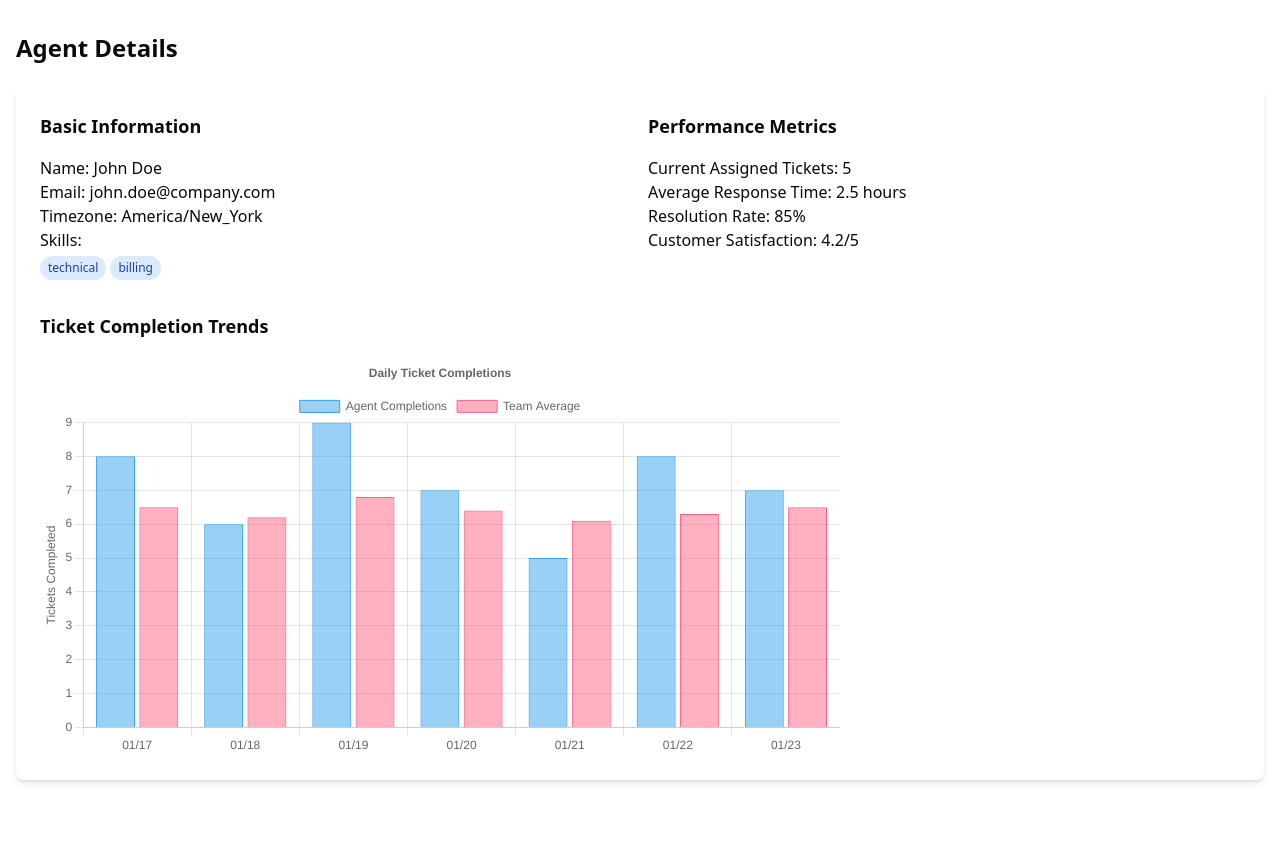
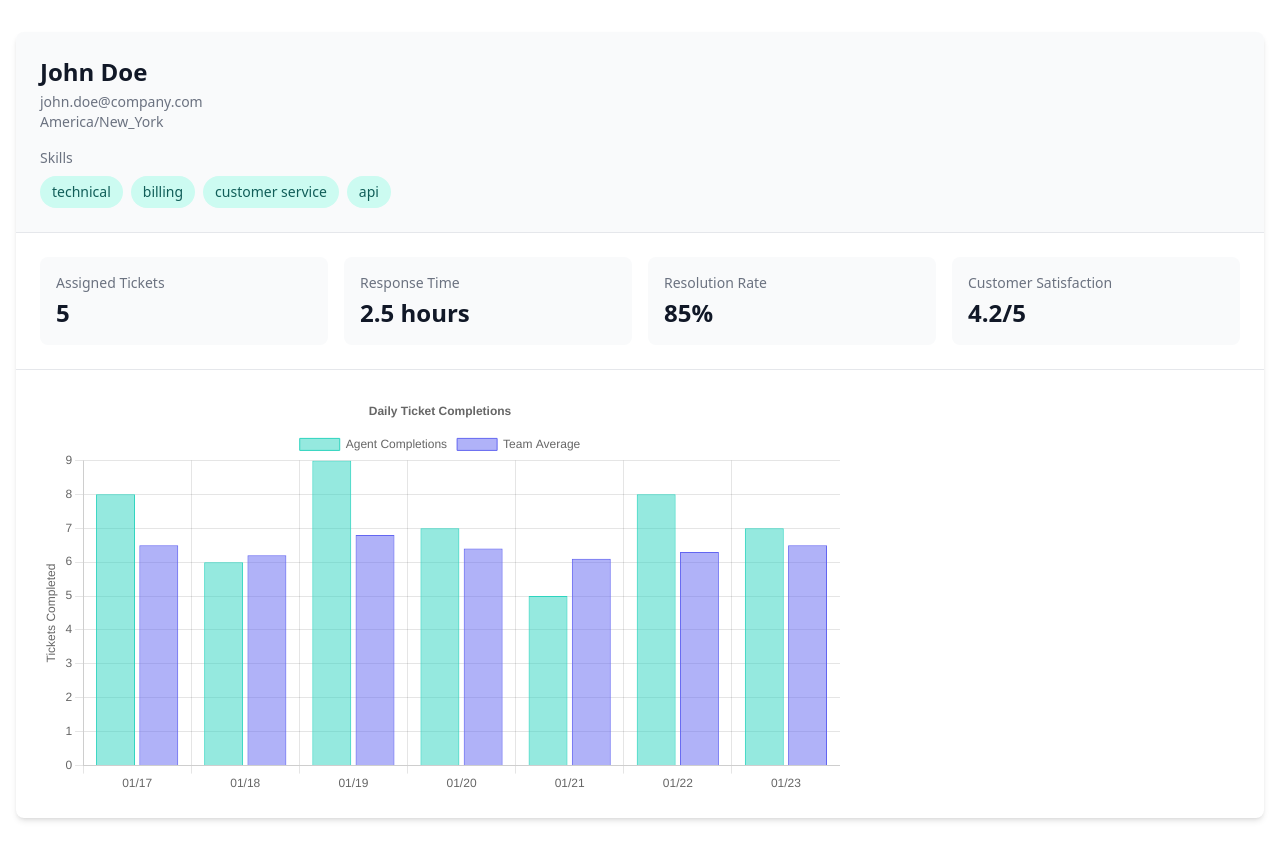
Before and after one commit to arpankg/zendesk-clone, a React (Vite) app: page /admin/agent/1 in a window 1280 px wide. Before the commit the page ends 812 px from the top, so only its background shows below. Built offline with nearby package versions, Linux system fonts and the light colour scheme; no server answers; what city-timezones would draw is missing.

Commit message:
Cleaned up Agent Details Page

```diff
--- a/src/pages/AgentDetails.tsx
+++ b/src/pages/AgentDetails.tsx
@@ -28,7 +28,7 @@ const AgentDetails = () => {
     firstName: 'John',
     lastName: 'Doe',
     email: 'john.doe@company.com',
-    skills: ['technical', 'billing'],
+    skills: ['technical', 'billing', 'customer service', 'api'],
     timezone: 'America/New_York',
     assignedTickets: 5,
     responseTime: '2.5 hours',
@@ -62,15 +62,15 @@ const AgentDetails = () => {
       {
         label: 'Agent Completions',
         data: agentData.ticketCompletions.map(d => d.count),
-        backgroundColor: 'rgba(53, 162, 235, 0.5)',
-        borderColor: 'rgb(53, 162, 235)',
+        backgroundColor: 'rgba(45, 212, 191, 0.5)',
+        borderColor: 'rgb(45, 212, 191)',
         borderWidth: 1,
       },
       {
         label: 'Team Average',
         data: agentData.teamAverages.map(d => d.count),
-        backgroundColor: 'rgba(255, 99, 132, 0.5)',
-        borderColor: 'rgb(255, 99, 132)',
+        backgroundColor: 'rgba(99, 102, 241, 0.5)',
+        borderColor: 'rgb(99, 102, 241)',
         borderWidth: 1,
       }
     ]
@@ -90,9 +90,17 @@ const AgentDetails = () => {
     scales: {
       y: {
         beginAtZero: true,
+        grid: {
+          color: 'rgba(0, 0, 0, 0.1)',
+        },
         title: {
           display: true,
           text: 'Tickets Completed'
+        }
+      },
+      x: {
+        grid: {
+          color: 'rgba(0, 0, 0, 0.1)',
         }
       }
     }
@@ -100,36 +108,61 @@ const AgentDetails = () => {
 
   return (
     <div className="container mx-auto px-4 py-8">
-      <h1 className="text-2xl font-bold mb-6">Agent Details</h1>
-      <div className="bg-white shadow-md rounded-lg p-6">
-        <div className="grid grid-cols-2 gap-4 mb-8">
-          <div>
-            <h2 className="text-lg font-semibold mb-4">Basic Information</h2>
-            <p><span className="font-medium">Name:</span> {agentData.firstName} {agentData.lastName}</p>
-            <p><span className="font-medium">Email:</span> {agentData.email}</p>
-            <p><span className="font-medium">Timezone:</span> {agentData.timezone}</p>
-            <p><span className="font-medium">Skills:</span></p>
-            <div className="flex gap-1 mt-1">
+      <div className="bg-white shadow-md rounded-lg overflow-hidden">
+        {/* Header Section */}
+        <div className="border-b border-gray-200 bg-gray-50 p-6">
+          <div className="flex justify-between items-start mb-4">
+            <div>
+              <h1 className="text-2xl font-bold text-gray-900">
+                {agentData.firstName} {agentData.lastName}
+              </h1>
+              <p className="text-sm text-gray-500 mt-1">{agentData.email}</p>
+              <p className="text-sm text-gray-500">{agentData.timezone}</p>
+            </div>
+          </div>
+
+          {/* Skills Badges */}
+          <div className="mt-4">
+            <p className="text-sm font-medium text-gray-500 mb-2">Skills</p>
+            <div className="flex flex-wrap gap-2">
               {agentData.skills.map((skill) => (
-                <span key={skill} className="px-2 py-1 bg-blue-100 text-blue-800 rounded-full text-xs">
+                <span
+                  key={skill}
+                  className="inline-flex items-center px-3 py-1.5 rounded-full text-sm font-medium bg-teal-100 text-teal-800"
+                >
                   {skill}
                 </span>
               ))}
             </div>
           </div>
-          <div>
-            <h2 className="text-lg font-semibold mb-4">Performance Metrics</h2>
-            <p><span className="font-medium">Current Assigned Tickets:</span> {agentData.assignedTickets}</p>
-            <p><span className="font-medium">Average Response Time:</span> {agentData.responseTime}</p>
-            <p><span className="font-medium">Resolution Rate:</span> {agentData.resolutionRate}</p>
-            <p><span className="font-medium">Customer Satisfaction:</span> {agentData.customerSatisfaction}</p>
+        </div>
+
+        {/* Quick Stats */}
+        <div className="grid grid-cols-4 gap-4 p-6 border-b border-gray-200">
+          <div className="bg-gray-50 rounded-lg p-4">
+            <p className="text-sm font-medium text-gray-500">Assigned Tickets</p>
+            <p className="mt-1 text-2xl font-semibold text-gray-900">{agentData.assignedTickets}</p>
+          </div>
+          <div className="bg-gray-50 rounded-lg p-4">
+            <p className="text-sm font-medium text-gray-500">Response Time</p>
+            <p className="mt-1 text-2xl font-semibold text-gray-900">{agentData.responseTime}</p>
+          </div>
+          <div className="bg-gray-50 rounded-lg p-4">
+            <p className="text-sm font-medium text-gray-500">Resolution Rate</p>
+            <p className="mt-1 text-2xl font-semibold text-gray-900">{agentData.resolutionRate}</p>
+          </div>
+          <div className="bg-gray-50 rounded-lg p-4">
+            <p className="text-sm font-medium text-gray-500">Customer Satisfaction</p>
+            <p className="mt-1 text-2xl font-semibold text-gray-900">{agentData.customerSatisfaction}</p>
           </div>
         </div>
 
-        <div className="mt-8">
-          <h2 className="text-lg font-semibold mb-4">Ticket Completion Trends</h2>
-          <div className="h-[400px]">
-            <Bar options={chartOptions} data={chartData} />
+        {/* Chart Section */}
+        <div className="p-6">
+          <div className="bg-white rounded-lg">
+            <div className="h-[400px]">
+              <Bar options={chartOptions} data={chartData} />
+            </div>
           </div>
         </div>
       </div>
```
